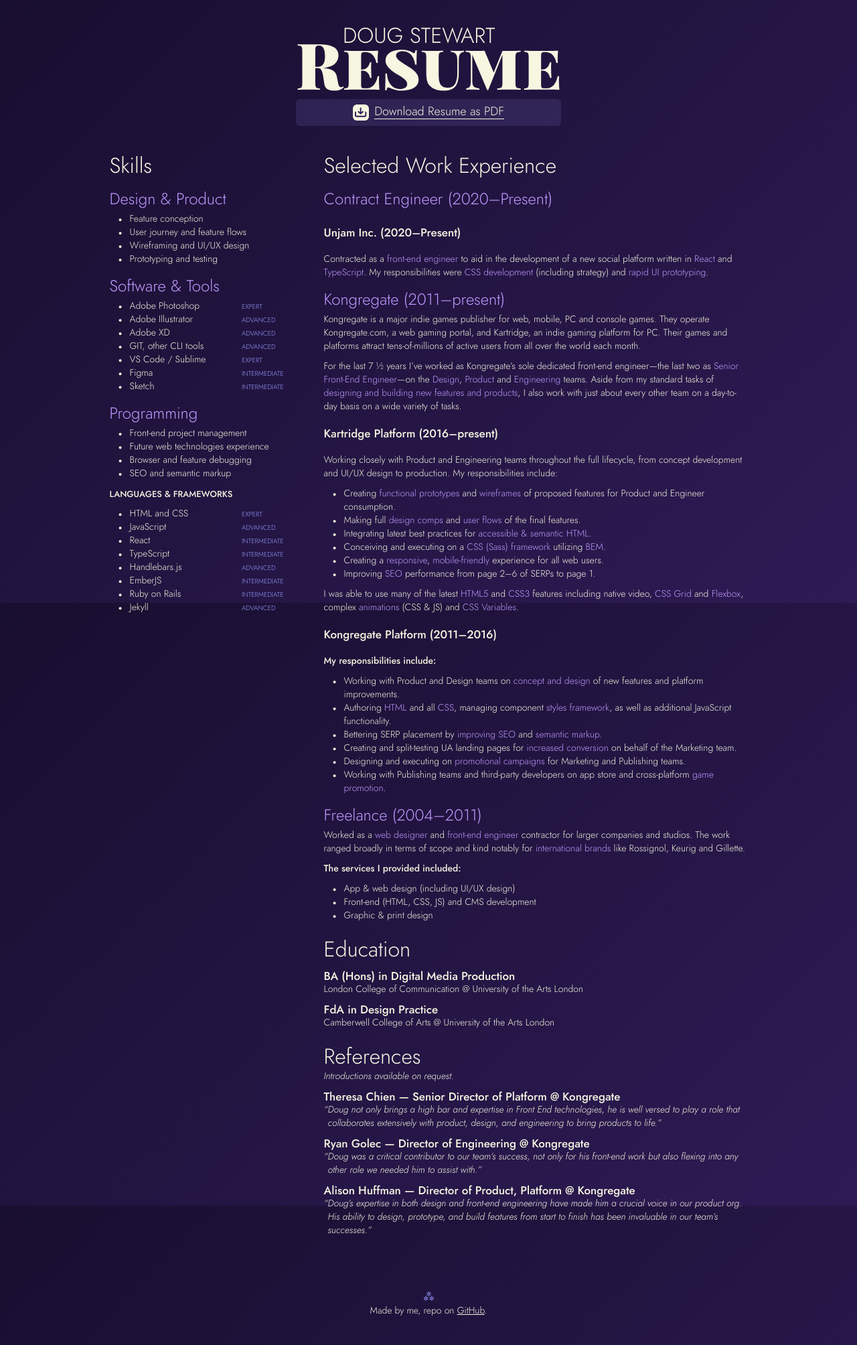
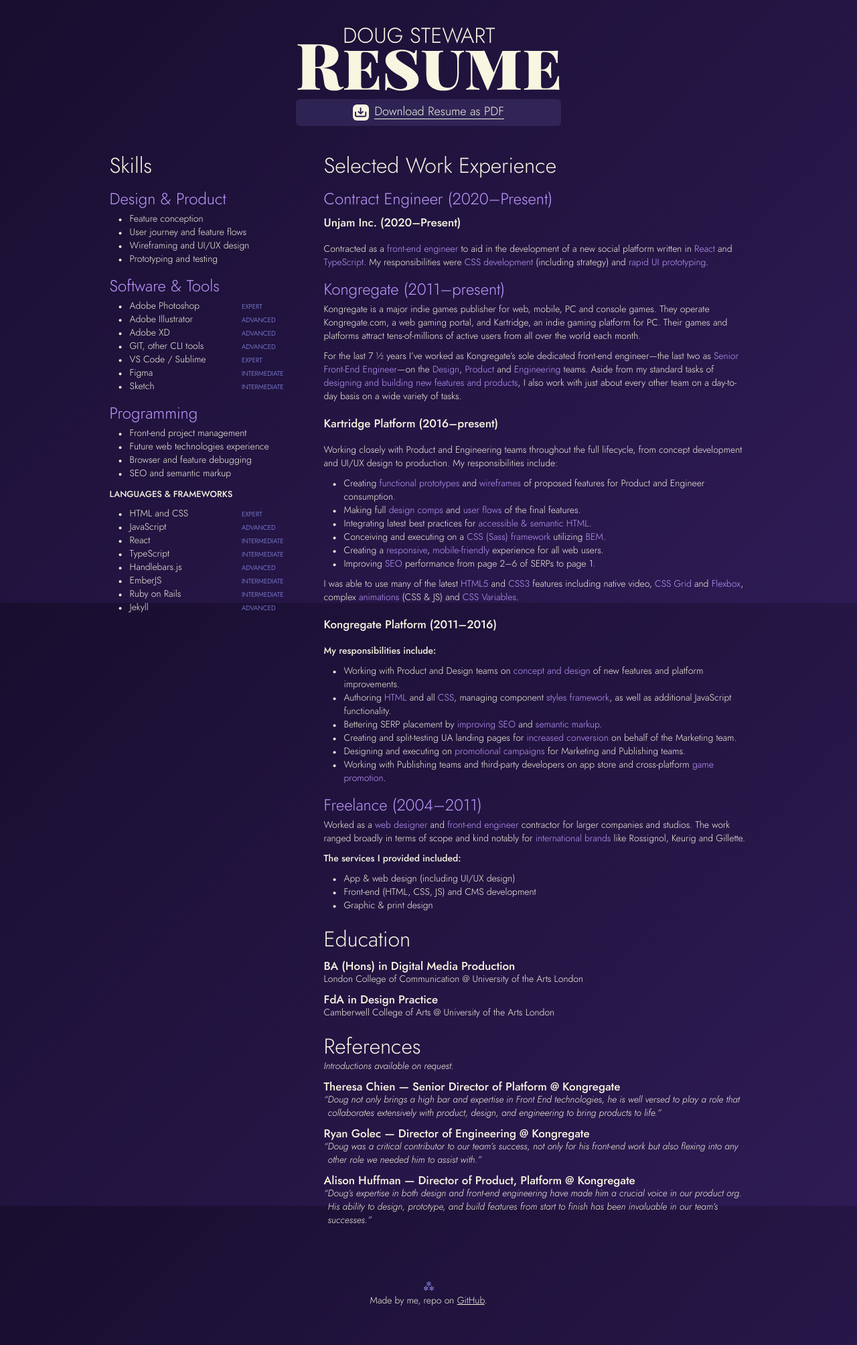
Before and after one commit to doug-stewart/doug-stewart.github.io, a Jekyll site: the page built from resume/index.html, in a window 1280 px wide. Shown: the whole page at 67% size. Built offline with Jekyll 4.4.1, drawn with Linux system fonts in a browser that asks for light colours.

Commit message:
:art: Reduce space between h3's and h4's when they are side by side

```diff
--- a/_sass/shared/_generic.scss
+++ b/_sass/shared/_generic.scss
@@ -71,6 +71,11 @@
   margin-top: 2rem;
 }
 
+h3 + h4,
+.h3 + .h4 {
+  margin-top: 0.5rem;
+}
+
 h5,
 .h5 {
   color: inherit;
@@ -91,7 +96,7 @@
     display: block;
     fill: $purple-light;
     height: 1.5rem;
-    margin: 0 auto .5rem;
+    margin: 0 auto 0.5rem;
     width: 1.5rem;
   }
 }
```
